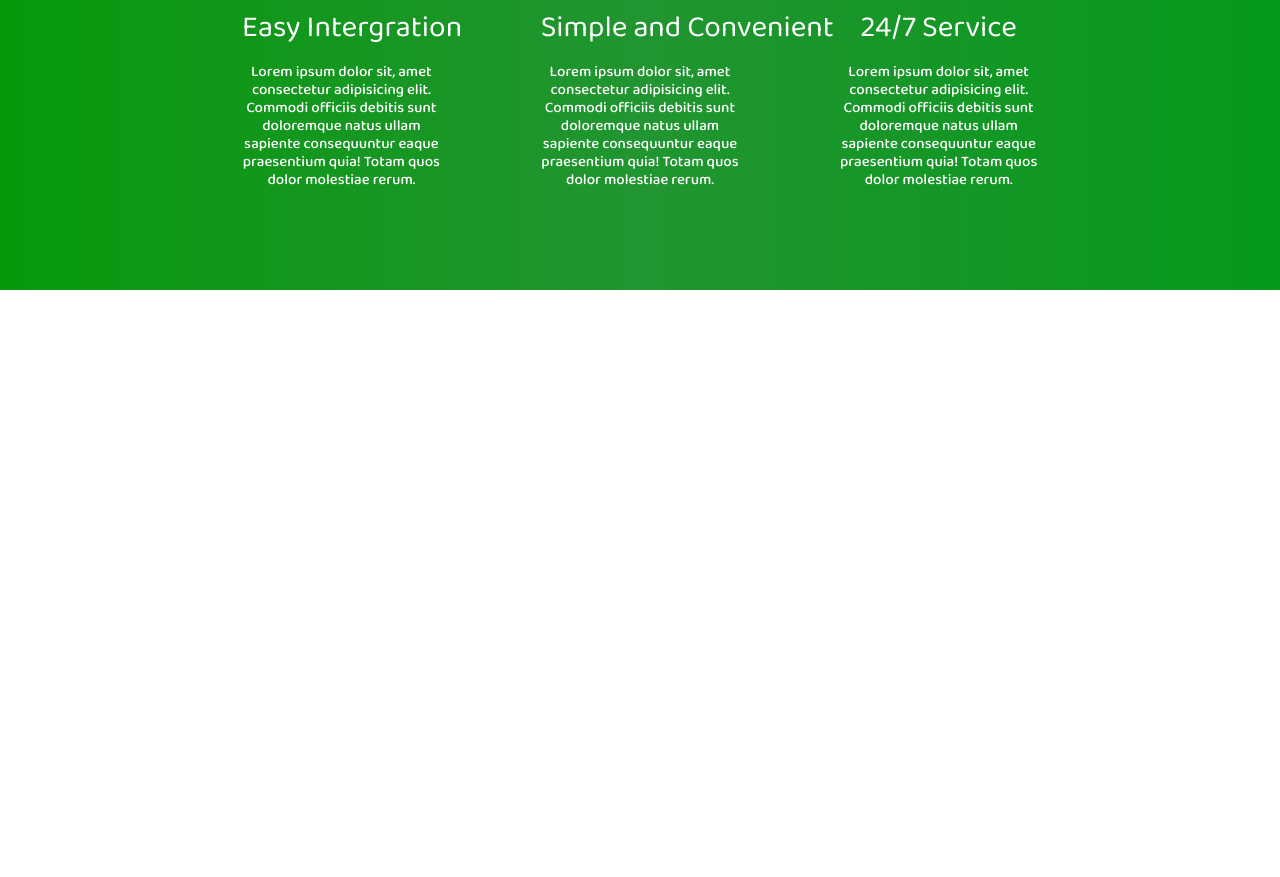
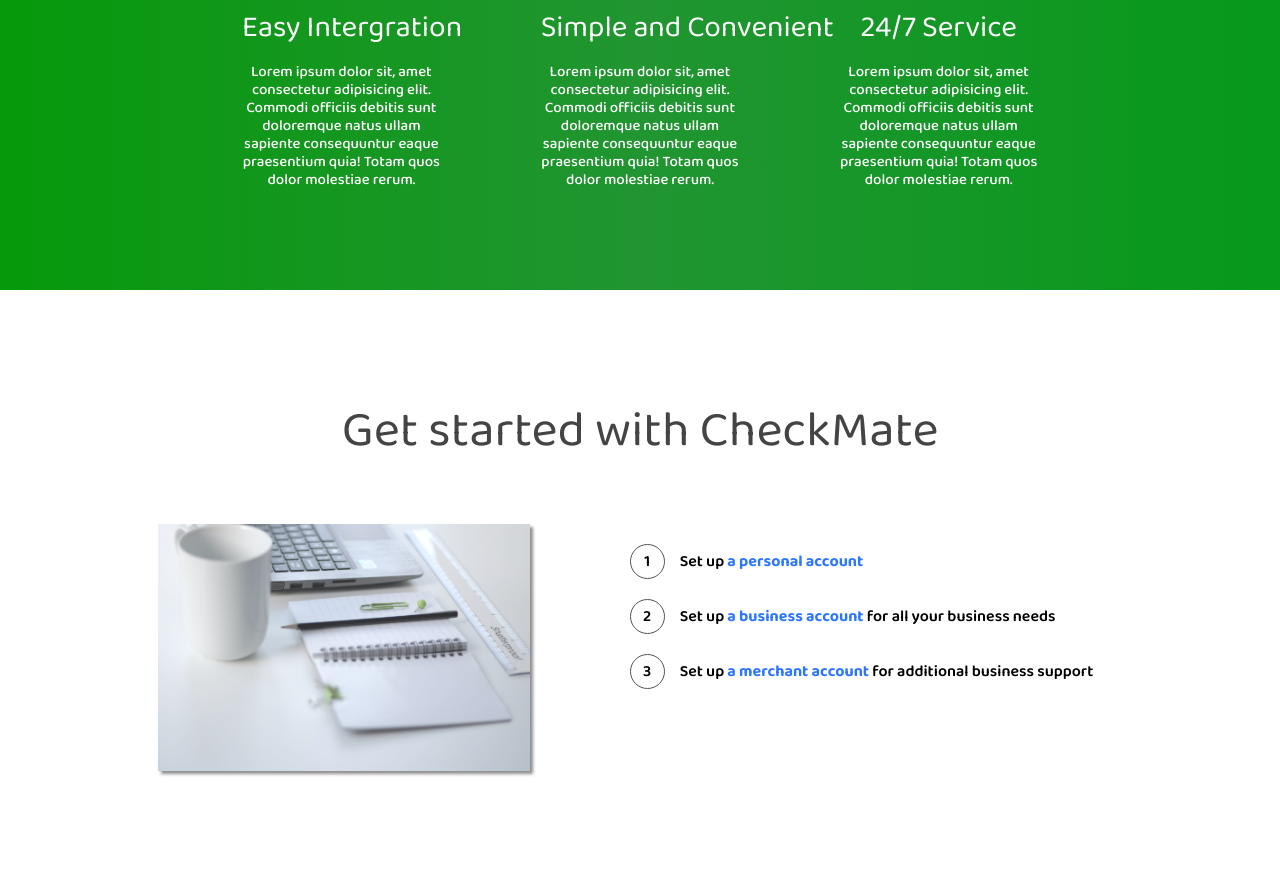
Before and after one commit to ahbenn86/checkmate, a plain HTML site: page index.html in a window 1280 px wide. Shown: the part 1612-2489 px from the top of the page. Before the commit the page ends 1902 px from the top, so only its background shows below. Drawn offline with Linux system fonts and the light colour scheme.

Commit message:
added section 4 | html & css

```diff
--- a/index.html
+++ b/index.html
@@ -227,6 +227,32 @@
           </div>
         </section>
         <!--End of section 3-->
+        <!--Section 4-->
+      <section class="section-4">
+        <h1 class="section-4-heading">Get started with CheckMate</h1>
+        <div class="section-4-content">
+          <div class="section-4-img-wrapper">
+            <img src="./images/business-account.png" />
+          </div>
+          <ul class="section-4-list">
+            <li class="section-4-list-item">
+              <span class="number">1</span>
+              <span
+                >Set up<a href="#"> a personal account</a></span>
+            </li>
+            <li class="section-4-list-item">
+              <span class="number">2</span>
+              <span>Set up<a href="#"> a business account</a> for all your business needs</span>
+            </li>
+            <li class="section-4-list-item">
+              <span class="number">3</span>
+              <span>Set up
+                <a href="#"> a merchant account</a> for additional business support</span>
+            </li>
+          </ul>
+        </div>
+      </section>
+      <!--End of section 4-->
       <!--End of front page-->
     </div>
     <script src="script.js"></script>
--- a/style.css
+++ b/style.css
@@ -311,3 +311,64 @@
 }
 
 /*End of section 3*/
+
+/*Section 4*/
+.section-4 {
+  width: 100%;
+  padding: 10rem 0;
+  display: flex;
+  flex-direction: column;
+  align-items: center;
+}
+
+.section-4-heading {
+  font-size: 5rem;
+  font-weight: 400;
+  color: #444;
+  margin-bottom: 5rem;
+}
+
+.section-4-content {
+  display: flex;
+}
+
+.section-4-img-wrapper {
+  width: 40rem;
+  margin-right: 10rem;
+}
+
+.section-4-img-wrapper img {
+  width: 100%;
+  opacity: 0.8;
+  box-shadow: 0.3rem 0.3rem 0.3rem rgb(114, 114, 114);
+}
+
+.section-4-list {
+  width: 55%;
+  margin-top: 2rem;
+}
+
+.section-4-list-item {
+  font-size: 1.6rem;
+  font-weight: 600;
+  display: flex;
+  align-items: center;
+  margin-bottom: 2rem;
+}
+
+.number {
+  width: 3.5rem;
+  height: 3.5rem;
+  border: 0.1rem solid #555;
+  border-radius: 50%;
+  margin-right: 1.5rem;
+  display: flex;
+  justify-content: center;
+  align-items: center;
+}
+
+.section-4-list-item a {
+  color: #2d77ff;
+  font-weight: bold;
+}
+/*End of section 4*/
```
Also changed, not shown: images/business-account.png (added).
